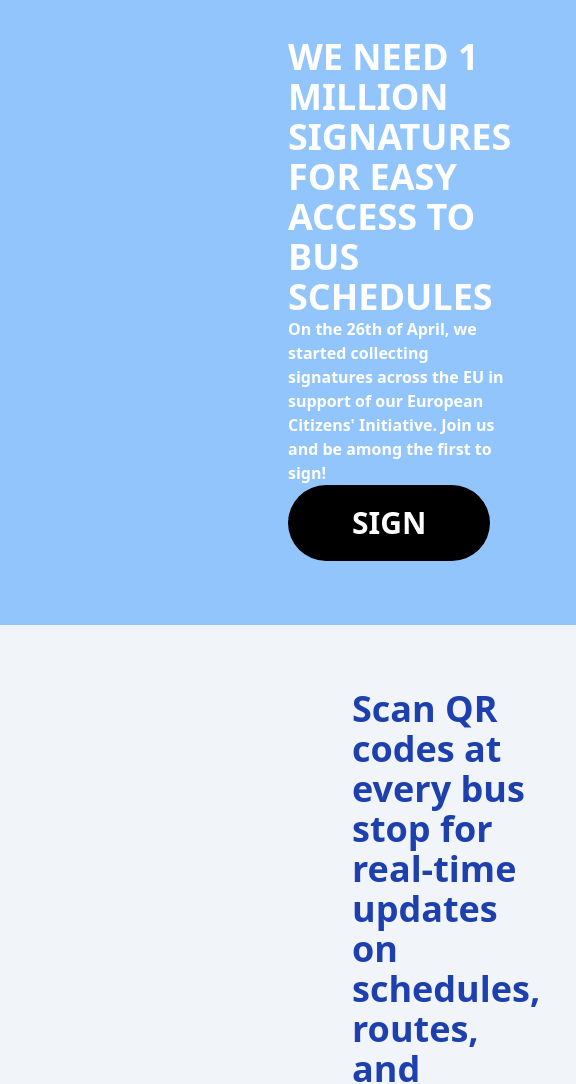
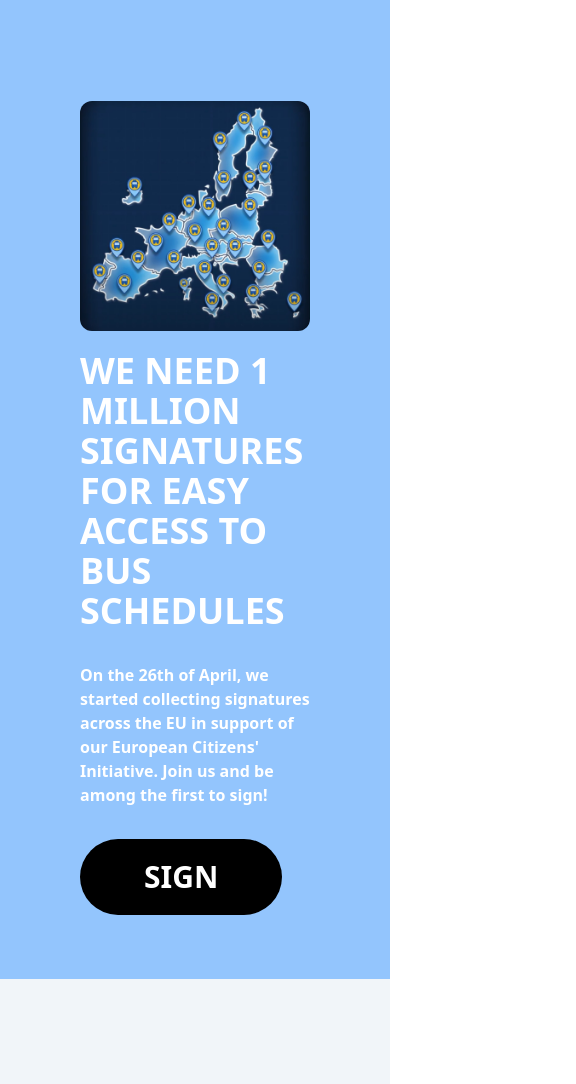
Before and after one commit to code-and-relax/Lucas-Web, a website with bundled scripts: page src/index.html in a window 390 px wide. Shown: the part 83-1167 px from the top of the page, 576 px wide, since content can reach past the window. Built offline with nearby package versions, Linux system fonts and the light colour scheme.

Commit message:
Responsive added.

```diff
--- a/src/index.html
+++ b/src/index.html
@@ -41,8 +41,10 @@
     <!-- Main content area -->
     <main class="flex flex-wrap justify-between w-full h-fit">
         <!-- Section for collecting signatures -->
-        <section id="firstSection" class="flex w-full h-full space-x-16 bg-blue-300 pl-72 pr-72 pb-16 pt-10">
-            <div class="flex flex-wrap font-bold text-white">
+        <section id="firstSection"
+            class="flex flex-wrap w-full justify-center sm:justify-center md:justify-center lg:justify-center xl:justify-normal h-full space-y-16 bg-blue-300 sm:pl-24 sm:pr-24 md:pl-44 md:pr-44 lg:pl-64 lg:pr-64 xl:pl-72 xl:pr-72 xl:flex-row xl:flex-nowrap xl:space-x-10 xl:flex xl:space-y-0 pt-10bg-blue-300 pl-20 pr-20 pb-16 pt-10">
+            <div
+                class="flex flex-wrap font-bold text-white xl:space-y-8 xl:order-first lg:order-last md:order-last sm:order-last order-last space-y-8 pt-5 sm:pt-10 md:pt-10 lg:pt-10 xl:pt-0">
                 <h1 class="archivo-black-extrabold text-wrap text-4xl h-fit">
                     WE NEED 1 MILLION SIGNATURES FOR EASY ACCESS TO BUS SCHEDULES
                 </h1>
@@ -54,11 +56,12 @@
                 <span
                     class="px-16 py-5 bg-black text-white w-fit h-fit text-3xl rounded-full hover:cursor-pointer hover:bg-slate-700 active:border-black border-black">SIGN</span>
             </div>
-            <img src="./assets/001.jpg" alt="MAP Image" class="w-96 h-96 rounded-xl" />
+            <img src="./assets/001.jpg" alt="MAP Image" class="w-80 h-fit sm:w-96  rounded-xl" />
         </section>
 
         <!-- Section promoting QR code usage -->
-        <section id="secondSection" class="flex w-full h-fit space-x-16 bg-slate-100 pl-72 pr-72 pt-16 pb-16">
+        <section id="secondSection"
+            class="flex flex-wrap w-full justify-center sm:justify-center md:justify-center lg:justify-center xl:justify-normal h-full space-y-10 bg-slate-100 pl-10 pr-10 sm:pl-24 sm:pr-24 md:pl-44 md:pr-44 lg:pl-64 lg:pr-64 xl:pl-72 xl:pr-72 pt-32 pb-16 xl:flex-row xl:flex-nowrap xl:space-x-10 xl:flex xl:space-y-0">
             <img src="./assets/002.png" alt="MAP Image" class="w-60 rounded-xl" />
             <div class="flex flex-wrap font-bold text-blue-800 justify-center items-center">
                 <h1 class="archivo-black-extrabold text-wrap text-4xl h-fit">
@@ -75,7 +78,8 @@
             <div class="flex flex-wrap flex-col font-bold text-white justify-center items-center">
                 <h1 class="archivo-black-extrabold text-blue-800 xl:text-9xl md:text-9xl sm:text-9xl text-6xl">Make it
                 </h1>
-                <iframe class="xl:w-[860px] xl:h-[515px] md:w-[760px] md:h-[415px] sm:w-[660px] sm:h-[315px] w-[360px] h-[215px]"
+                <iframe
+                    class="xl:w-[860px] xl:h-[515px] md:w-[760px] md:h-[415px] sm:w-[660px] sm:h-[315px] w-[360px] h-[215px]"
                     src="https://www.youtube.com/embed/n3zNcsRq98E?si=HGBqHWmdSl3qBUsT" title="YouTube video player"
                     frameborder="0"
                     allow="accelerometer; autoplay; clipboard-write; encrypted-media; gyroscope; picture-in-picture; web-share"
```
